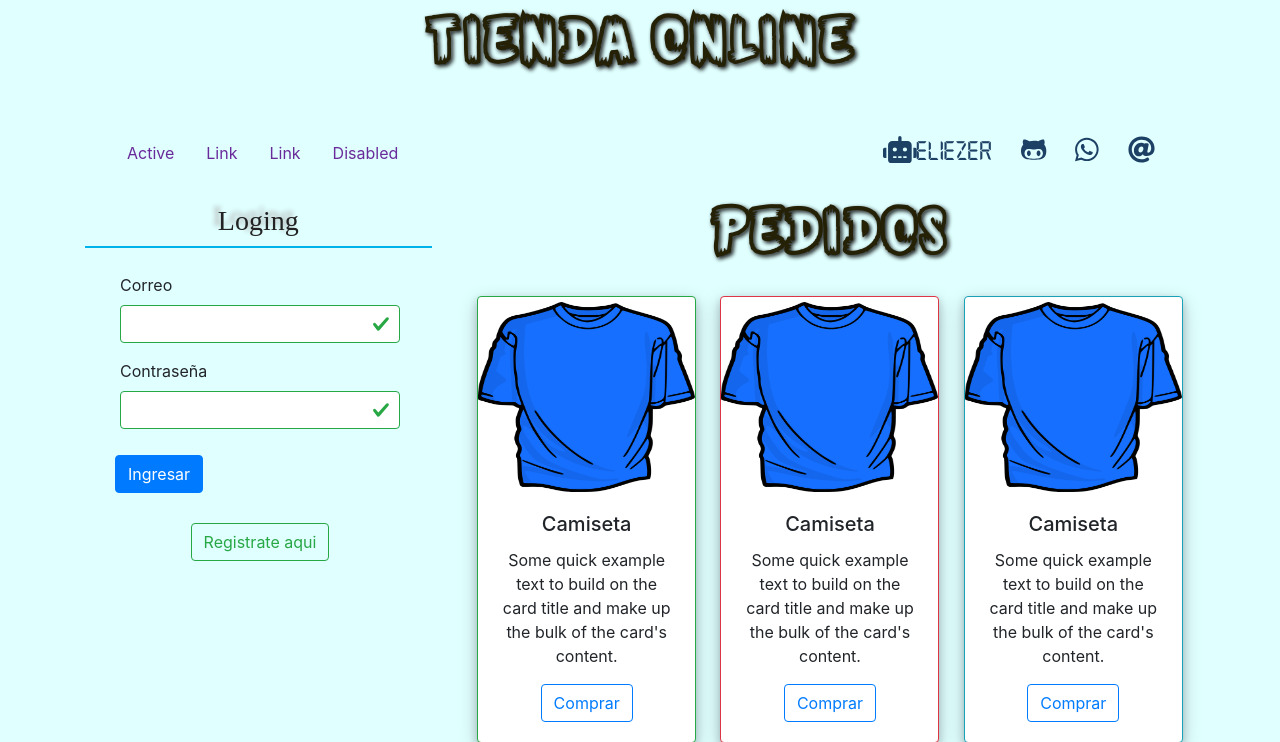
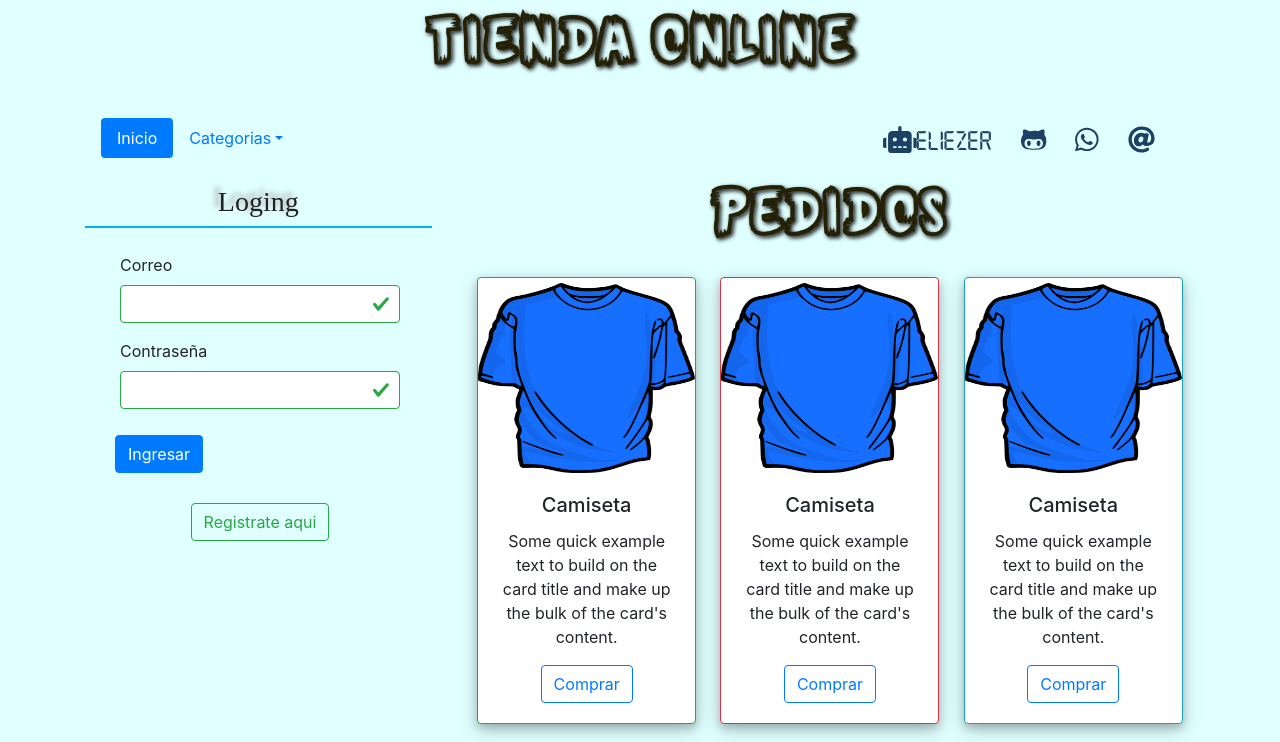
Before and after one commit to davidugarcia/littleshop, a PHP site: page /Portafolio_backend/ in a window 1280 px wide. Shown: the top 742 px of the page. Run offline with PHP 8.4, Linux system fonts and the light colour scheme; data that the repository does not hold is empty; some libraries are stand-ins or nearby versions; some web fonts are replaced.

Commit message:
mostra categorias en el navbar
Signed-off-by: Edug <davidugarcia007@gmail.com>

```diff
--- a/helper/utility.php
+++ b/helper/utility.php
@@ -25,4 +25,12 @@ class Utilidades{
 		}
 	}
 
+	public static function mostrarcat(){
+		//metodo para mostrar las categias de productos en el nav
+		require_once 'modelo/category.php';
+		$categoria = new Categoria();
+		$categorias = $categoria->gettodo();
+		return $categorias;
+	}
+
 }
--- a/views/diseño/header.php
+++ b/views/diseño/header.php
@@ -34,15 +34,25 @@
       <div class="row">
          <div class="col-lg-12">
             <nav class="navbar navbar-light">
+
+               <ul class="nav nav-pills">
+                  <li class="nav-item">
+                     <a class="nav-link active" href="#">Inicio</a>
+                  </li>
+
+                  <li class="nav-item dropdown">
+                     <a class="nav-link dropdown-toggle" data-toggle="dropdown" href="#" role="button"
+                        aria-haspopup="true" aria-expanded="false">Categorias</a>
+                     <?php $categorias =  Utilidades::mostrarcat(); ?>
+                     <div class="dropdown-menu">
+                        <?php while($cat = $categorias->fetch_object()): ?>
+                        <a class="dropdown-item" href="#"><?=$cat->nombre?></a>
+                        <?php endwhile; ?>
+                     </div>
+                  </li>
+               </ul>
+
                   <!--Letras-->
-               <div class="espacio nav">
-
-                  <a class="nav-link active" href="#">Active</a>
-                  <a class="nav-link" href="#">Link</a>
-                  <a class="nav-link" href="#">Link</a>
-                  <a class="nav-link disabled" href="#" tabindex="-1" aria-disabled="true">Disabled</a>
-
-               </div>
 
                   <!--Iconos de nav-->
                   <div class="nav">
```
Lines whose indentation alone changed are shown as unchanged.
